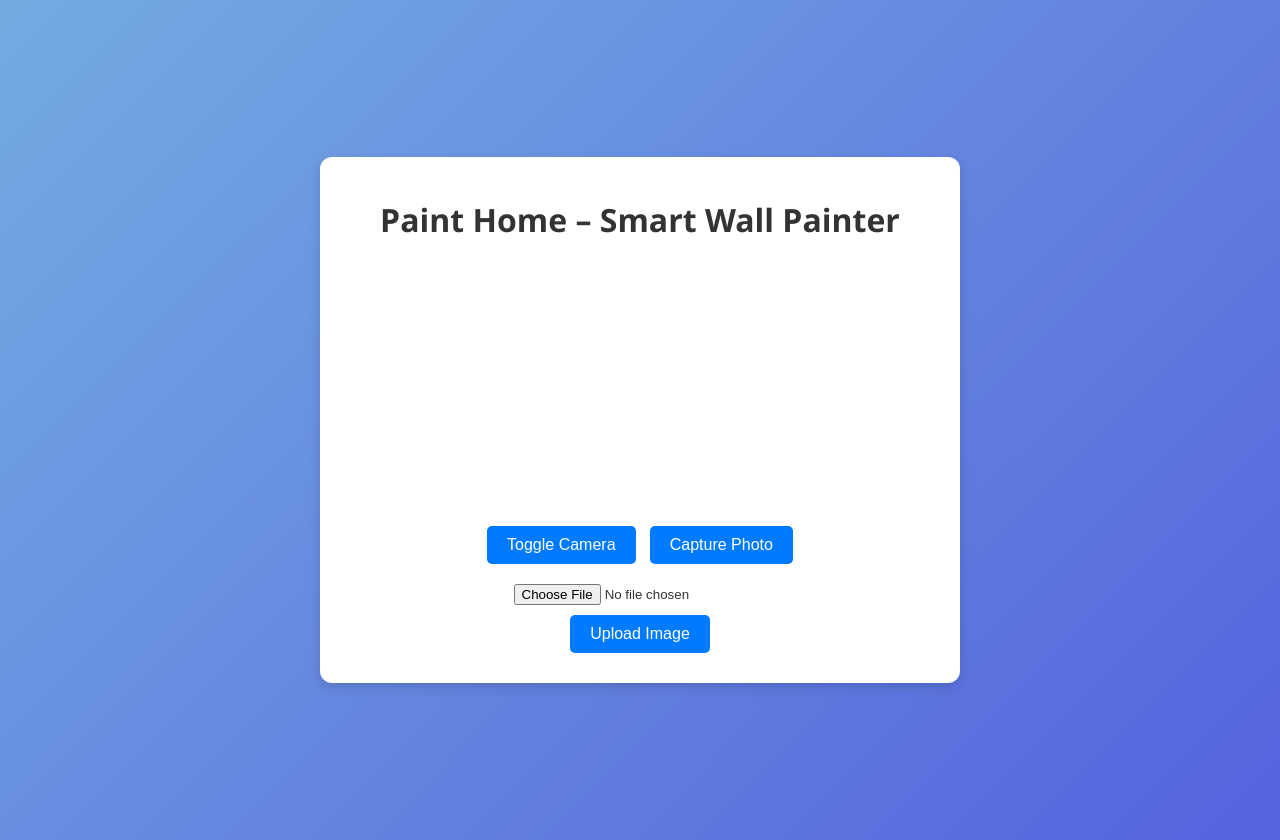
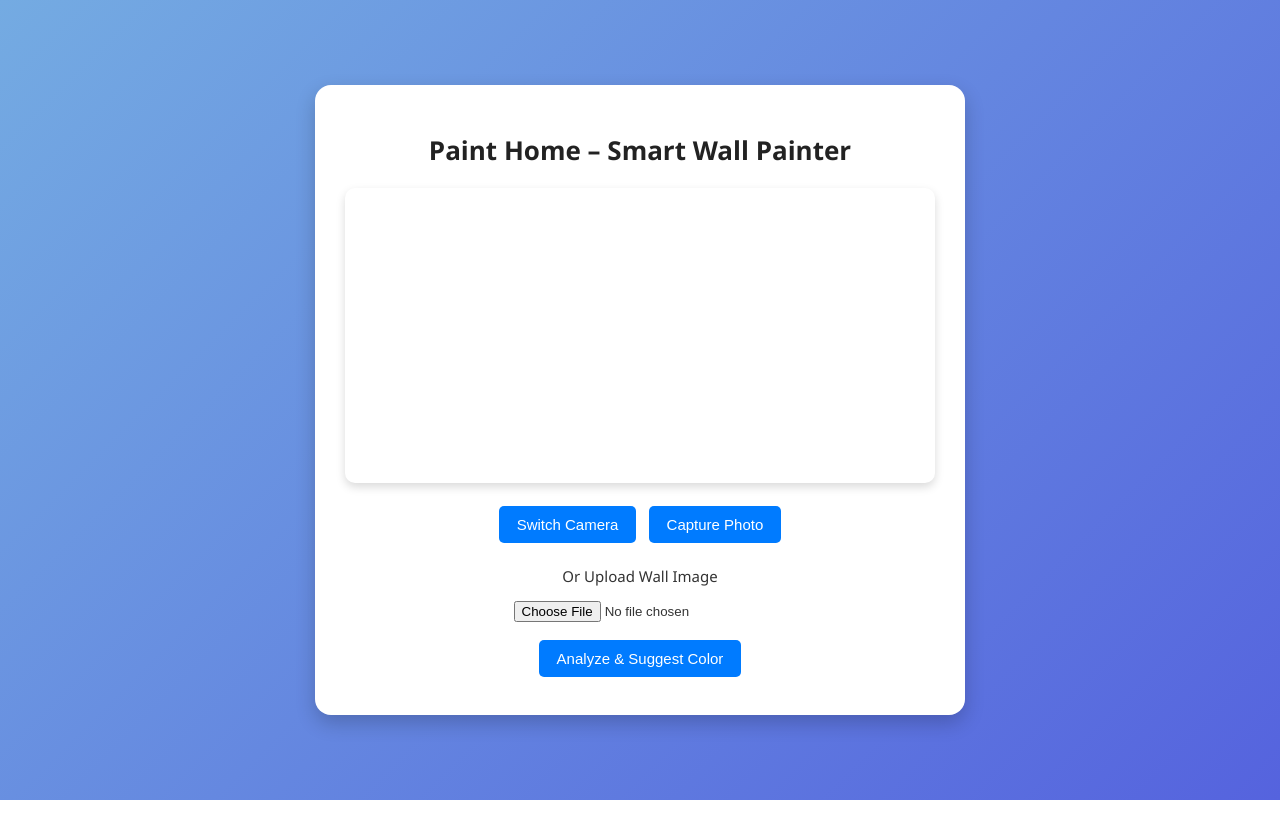
Before and after one commit to notbittu/white444, a Flask app: template templates/index.html in a window 1280 px wide. After the commit the page ends 800 px from the top, so only its background shows below. Run offline with Flask 3, Linux system fonts and the light colour scheme; the template is opened without the code that fills it, so the values that code supplies are empty.

Commit message:
Update index.html

```diff
--- a/templates/index.html
+++ b/templates/index.html
@@ -2,95 +2,110 @@
 <html lang="en">
 <head>
   <meta charset="UTF-8" />
-  <meta name="viewport" content="width=device-width, initial-scale=1.0" />
+  <meta name="viewport" content="width=device-width, initial-scale=1.0"/>
   <title>Paint Home – Smart Wall Painter</title>
   <style>
+    * { box-sizing: border-box; }
     body {
       font-family: 'Segoe UI', sans-serif;
       background: linear-gradient(135deg, #74ABE2, #5563DE);
       margin: 0;
       padding: 20px;
       display: flex;
+      justify-content: center;
       align-items: center;
-      justify-content: center;
       min-height: 100vh;
       color: #333;
     }
     .container {
       background: #fff;
-      padding: 20px;
-      border-radius: 12px;
-      max-width: 600px;
+      padding: 30px;
+      border-radius: 16px;
+      box-shadow: 0 8px 20px rgba(0,0,0,0.2);
       width: 100%;
-      box-shadow: 0 4px 12px rgba(0,0,0,0.15);
+      max-width: 650px;
       text-align: center;
     }
     h1 {
       margin-bottom: 20px;
+      font-size: 26px;
+      color: #222;
     }
     video {
       width: 100%;
-      max-width: 500px;
-      border-radius: 8px;
+      max-width: 100%;
+      border-radius: 10px;
+      box-shadow: 0 4px 10px rgba(0,0,0,0.15);
+    }
+    input[type="file"] {
+      display: block;
+      margin: 15px auto 10px;
     }
     canvas {
       display: none;
     }
-    input[type="file"] {
-      margin-top: 10px;
-    }
     button {
-      padding: 10px 20px;
-      margin: 10px 5px;
-      font-size: 16px;
+      background: #007bff;
+      color: white;
       border: none;
       border-radius: 5px;
+      padding: 10px 18px;
+      font-size: 15px;
+      margin: 8px 4px;
       cursor: pointer;
-      background-color: #007bff;
-      color: #fff;
       transition: background 0.3s;
     }
     button:hover {
-      background-color: #0056b3;
+      background: #0056b3;
+    }
+    .btn-group {
+      margin-top: 10px;
     }
     #preview {
-      margin-top: 20px;
-      max-width: 100%;
-      border-radius: 8px;
-      box-shadow: 0 4px 8px rgba(0,0,0,0.2);
+      margin-top: 25px;
+      width: 100%;
+      border-radius: 12px;
+      box-shadow: 0 6px 15px rgba(0,0,0,0.25);
     }
     .info {
-      margin-top: 10px;
+      margin-top: 15px;
       font-size: 18px;
       font-weight: bold;
+      color: #444;
+    }
+    label {
+      font-weight: 500;
+      font-size: 15px;
+      display: block;
+      margin-top: 15px;
     }
   </style>
 </head>
 <body>
   <div class="container">
     <h1>Paint Home – Smart Wall Painter</h1>
-    <!-- Live Camera Display -->
+
     <video id="video" autoplay playsinline></video>
-    <div>
-      <button id="toggleCamera">Toggle Camera</button>
+
+    <div class="btn-group">
+      <button id="toggleCamera">Switch Camera</button>
       <button id="capture">Capture Photo</button>
     </div>
-    <!-- File Upload Option -->
+
+    <label for="fileInput">Or Upload Wall Image</label>
     <input type="file" id="fileInput" accept="image/*">
-    <div>
-      <button id="uploadImage">Upload Image</button>
-    </div>
-    <!-- Hidden Canvas for Capture -->
+
+    <button id="uploadImage">Analyze & Suggest Color</button>
+
     <canvas id="canvas"></canvas>
-    <!-- Processed Image Preview & Info -->
+
     <div id="output" style="display: none;">
-      <img id="preview" alt="Processed Preview" />
+      <img id="preview" alt="Preview" />
       <div class="info" id="colorInfo"></div>
     </div>
   </div>
 
   <script>
-    // Elements
     const video = document.getElementById('video');
     const canvas = document.getElementById('canvas');
     const previewImg = document.getElementById('preview');
@@ -102,50 +117,41 @@
     const outputDiv = document.getElementById('output');
 
     let currentStream = null;
-    // Default facing mode: "user" for front camera, "environment" for back
-    let facingMode = "user";
+    let facingMode = "environment";
 
     async function startCamera() {
       if (currentStream) {
         currentStream.getTracks().forEach(track => track.stop());
       }
       try {
-        // Request camera with the specified facing mode
         currentStream = await navigator.mediaDevices.getUserMedia({
           video: { facingMode: { exact: facingMode } },
           audio: false
         });
         video.srcObject = currentStream;
-        // Do not mirror the video; show as is for true-to-life image
         video.style.transform = "none";
       } catch (err) {
-        console.error("Error accessing camera:", err);
-        alert("Error accessing camera: " + err.message);
+        alert("Camera Error: " + err.message);
+        console.error(err);
       }
     }
 
-    // Toggle between front ("user") and back ("environment") camera
     toggleCameraBtn.addEventListener('click', () => {
       facingMode = (facingMode === "user") ? "environment" : "user";
       startCamera();
     });
 
-    // Start camera on page load
     startCamera();
 
-    // Capture current frame from video
     captureBtn.addEventListener('click', () => {
       canvas.width = video.videoWidth;
       canvas.height = video.videoHeight;
       const context = canvas.getContext('2d');
-      // Draw image without flipping, ensuring true orientation.
       context.drawImage(video, 0, 0, canvas.width, canvas.height);
-      // Display captured image as preview
       previewImg.src = canvas.toDataURL("image/jpeg");
       outputDiv.style.display = "block";
     });
 
-    // Handle file upload input (override capture)
     fileInput.addEventListener('change', (event) => {
       const file = event.target.files[0];
       if (!file) return;
@@ -157,17 +163,15 @@
       reader.readAsDataURL(file);
     });
 
-    // Upload the image to backend (either from capture or file)
     uploadImageBtn.addEventListener('click', async () => {
       let blob;
-      // Prefer file upload if available
       if (fileInput.files[0]) {
         blob = fileInput.files[0];
       } else if (previewImg.src) {
         const res = await fetch(previewImg.src);
         blob = await res.blob();
       } else {
-        alert("Please capture or upload an image first.");
+        alert("Capture or upload an image first.");
         return;
       }
 
@@ -181,16 +185,15 @@
         });
         const data = await response.json();
         if (data.preview_url) {
-          // Assume your backend is deployed at the same origin;
-          // adjust URL if necessary.
           previewImg.src = data.preview_url;
-          colorInfo.innerText = "Suggested Color: " + data.color_name + " (" + data.hex_code + ")";
+          colorInfo.innerText = `Suggested Color: ${data.color_name} (${data.hex_code})`;
           outputDiv.style.display = "block";
         } else {
           alert("Upload failed: " + data.error);
         }
       } catch (err) {
-        alert("Error uploading image: " + err.message);
+        alert("Upload error: " + err.message);
+        console.error(err);
       }
     });
   </script>
```
